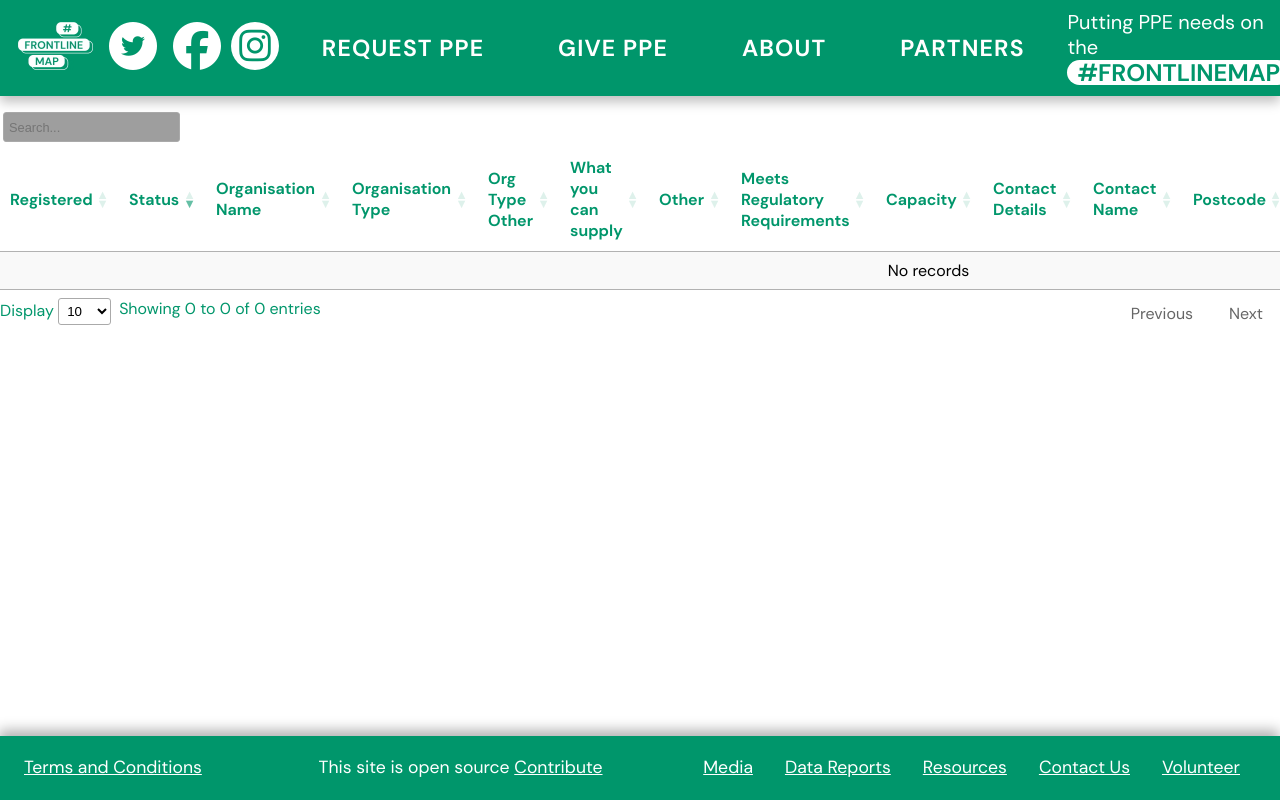
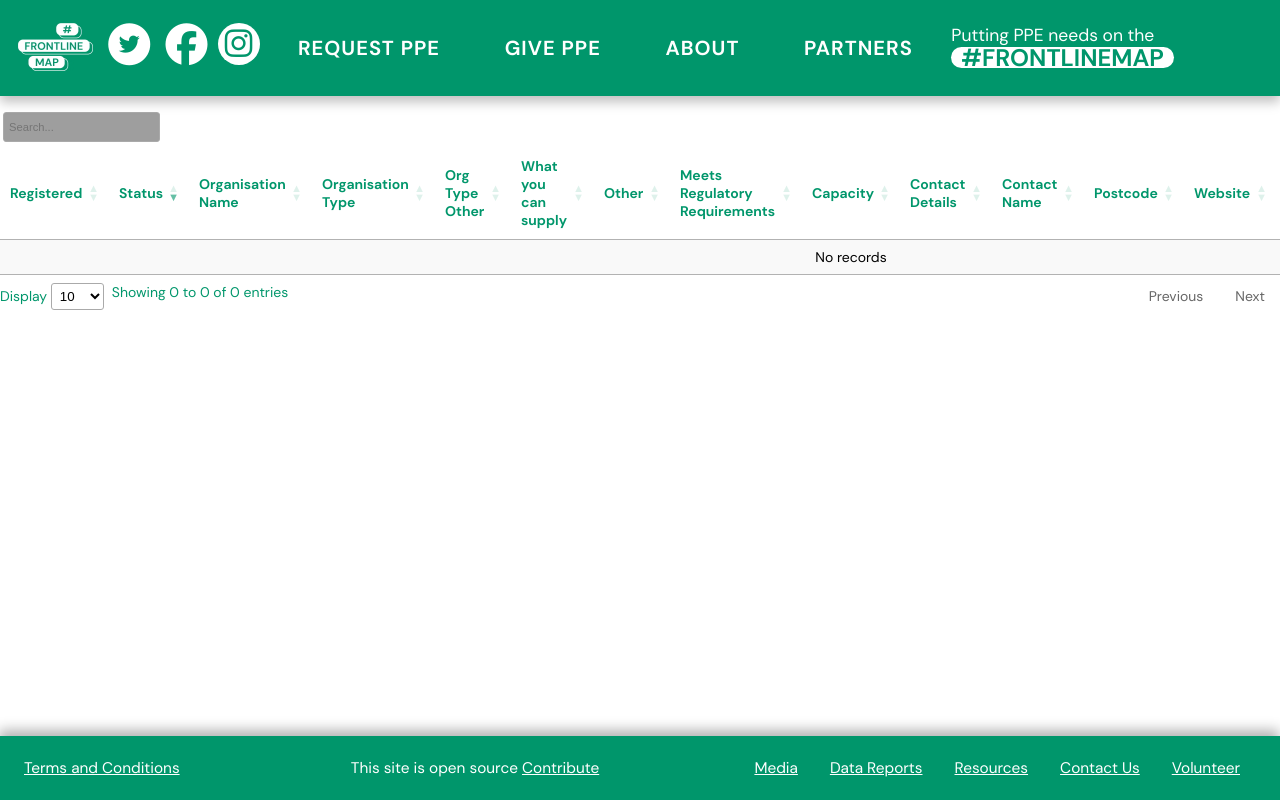
Before and after one commit to WeAreBeep/FrontlineUkraine, an ASP.NET Core app: page /suppliers in a window 1280 px wide. Run offline with ASP.NET Core 8, Linux system fonts and the light colour scheme; lists and menus that the app fills with data are empty; style sheets or scripts are compiled from the project's sources; some libraries are stand-ins or nearby versions; grey boxes are pictures that could not be loaded.

Commit message:
Web: Set base font size in LESS

```diff
--- a/Web/wwwroot/styles/style.less
+++ b/Web/wwwroot/styles/style.less
@@ -119,6 +119,7 @@ body {
     width: 100vw;
     background: @color_background;
     color: @color_font;
+    font-size: @base_font_size;
 }
 body.inverted {
     background: @color_background_inverted;
--- a/Web/wwwroot/styles/variables.less
+++ b/Web/wwwroot/styles/variables.less
@@ -2,6 +2,8 @@
 
 @wide: ~"screen and (min-width: 881px)";
 @x_wide: ~"screen and (min-width: 1366px)";
+
+@base_font_size: 14px;
 
 
 /* colors */
```
